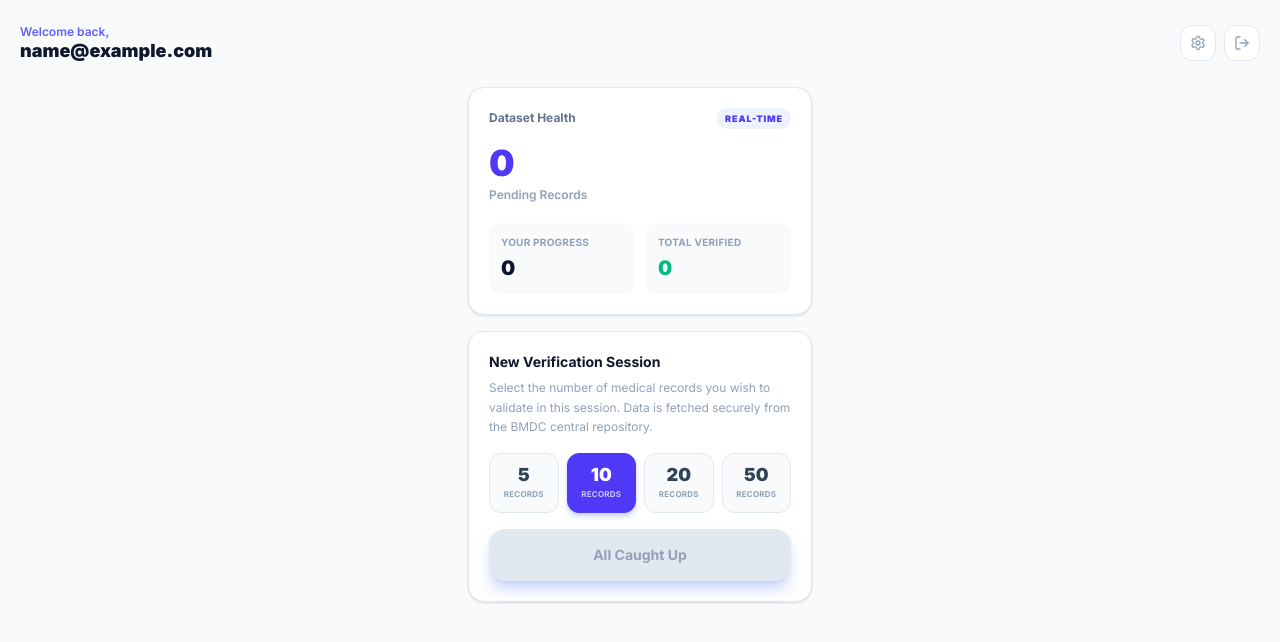
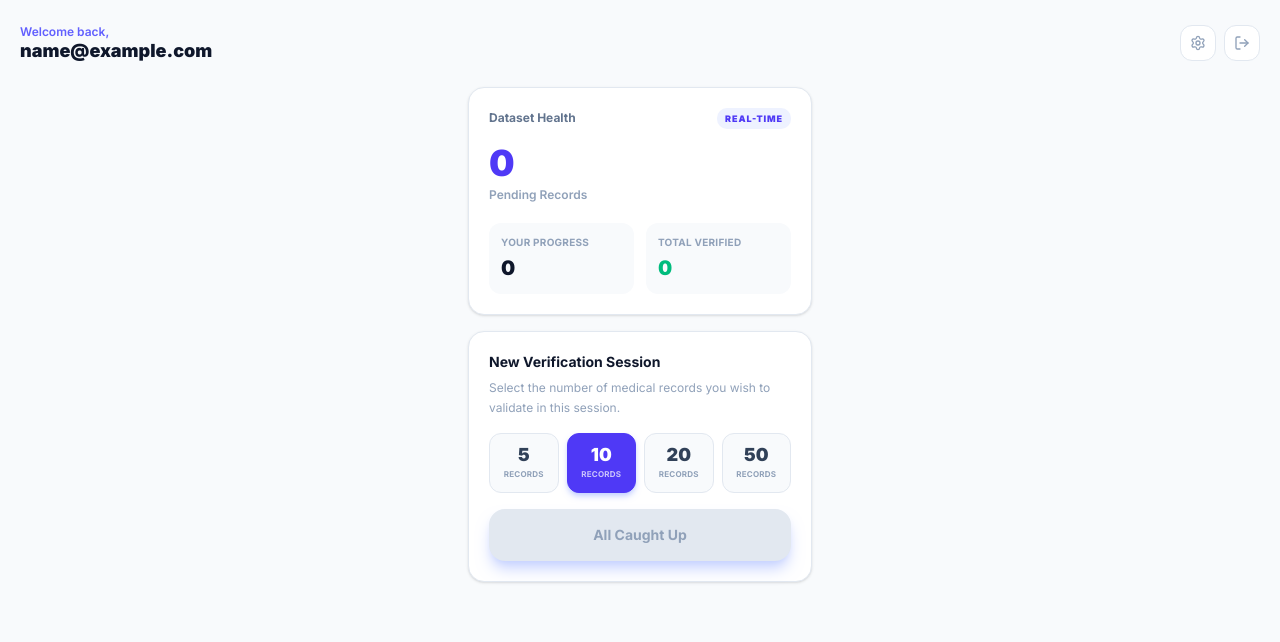
Before and after one commit to abrarCSE29/banglamednlp-website, a Next.js app in the folder apps/frontend/: page /doctor/dashboard in a window 1280 px wide. Shown: the top 642 px of the page. Built offline with nearby package versions, Linux system fonts and the light colour scheme; no server answers; sample sign-in values are in the browser's storage.

Commit message:
update ui

```diff
--- a/apps/frontend/src/app/doctor/dashboard/page.tsx
+++ b/apps/frontend/src/app/doctor/dashboard/page.tsx
@@ -124,7 +124,7 @@ export default function DoctorDashboard() {
                 <div className="bg-white dark:bg-slate-900 rounded-2xl border border-slate-200 dark:border-slate-800 shadow-sm p-5">
                     <h2 className="text-sm font-bold text-slate-900 dark:text-white">New Verification Session</h2>
                     <p className="text-xs text-slate-400 dark:text-slate-500 mt-1.5 leading-relaxed">
-                        Select the number of medical records you wish to validate in this session. Data is fetched securely from the BMDC central repository.
+                        Select the number of medical records you wish to validate in this session.
                     </p>
 
                     <div className="grid grid-cols-4 gap-2 mt-4">
```
